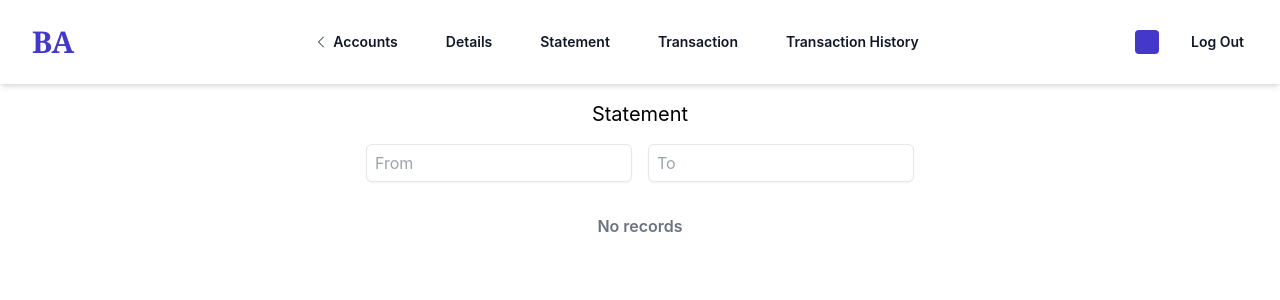
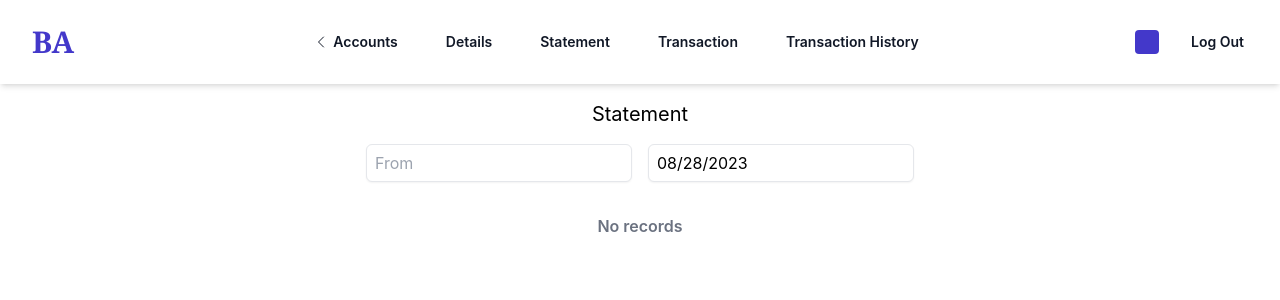
Before and after one commit to AtharvaUmbarkar/BankingApp, a React (Create React App) app in the folder frontend/: page /account/1/statement in a window 1280 px wide. Shown: the top 300 px of the page. Built offline with nearby package versions, Linux system fonts and the light colour scheme; sample sign-in values are in the browser's storage.

Commit message:
default to date in statement, admin stats fix

```diff
--- a/frontend/src/Component/Account/AccountStatement.js
+++ b/frontend/src/Component/Account/AccountStatement.js
@@ -27,7 +27,7 @@ export default withAuthorization(condition, LOGIN)(() => {
 
   const [transactions, setTransactions] = useState([])
   const [from, setFrom] = useState("")
-  const [to, setTo] = useState("")
+  const [to, setTo] = useState(new Date())
   const { accountNumber } = useParams()
   const [page, setPage] = useState(1)
 
--- a/frontend/src/Component/Admin/AccountDetails.js
+++ b/frontend/src/Component/Admin/AccountDetails.js
@@ -31,7 +31,7 @@ export default withAuthorization(condition, LOGIN)(() => {
   const { accountNumber } = useParams()
   const [page, setPage] = useState(1)
   const [from, setFrom] = useState("")
-  const [to, setTo] = useState("")
+  const [to, setTo] = useState(new Date())
 
   useEffect(() => {
     const updateTransactions = async (accountNumber, from, to) => {
--- a/frontend/src/Component/Admin/Stats.js
+++ b/frontend/src/Component/Admin/Stats.js
@@ -16,9 +16,9 @@ export default function Stats(){
         let response = await Promise.all(promises)
         if(response){
           setStats({
-            customers: response[0].data.length ?? "-",
-            transactions: response[1].data[0] ?? "-",
-            transactionsWorth: response[1].data[1] ?? "0",
+            customers: response[0].data ? response[0].data.length :  "-",
+            transactions: response[1].data ? response[1].data[0] : "-",
+            transactionsWorth: response[1].data ? response[1].data[1] : "0",
           })
         }
       } catch(e){
@@ -49,7 +49,7 @@ export default function Stats(){
                     <div className="w-64 border border-gray-200 rounded-lg shadow dark:bg-gray-800 dark:border-gray-700 px-16 py-12 mx-auto flex max-w-xs items-center flex-col gap-y-4">
                       <dt className="text-base leading-7 text-gray-600">transacted</dt>
                       <dd className="order-first text-3xl font-semibold tracking-tight text-gray-900 sm:text-5xl">
-                        {stats.transactionsWorth.toLocaleString('en-IN', {style: "currency", currency: "INR", maximumFractionDigits: 0})}
+                        {stats.transactionsWorth.toLocaleString('en-IN', {style: "currency", currency: "INR", minimumFractionDigits: 0, maximumFractionDigits: 0})}
                       </dd>
                     </div>
                 </dl>
```
